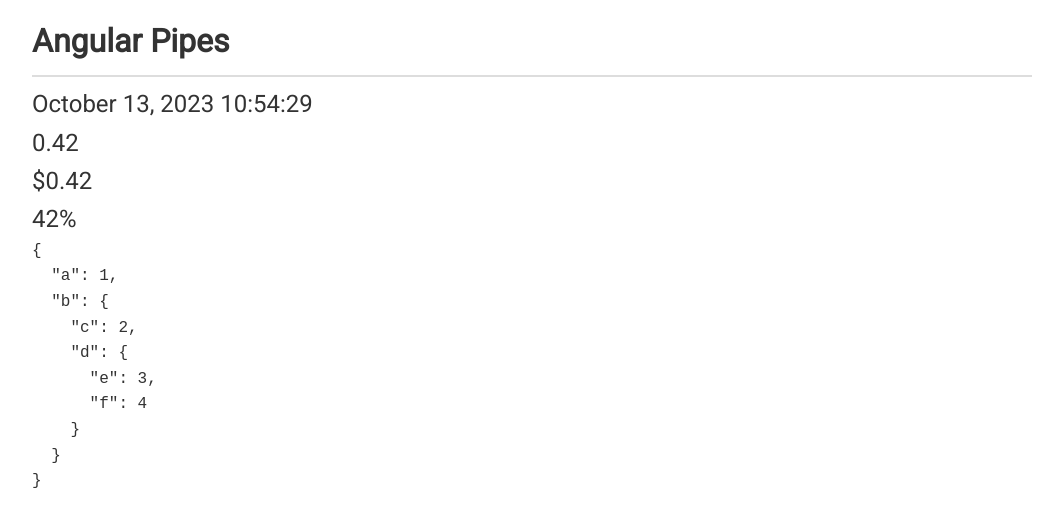
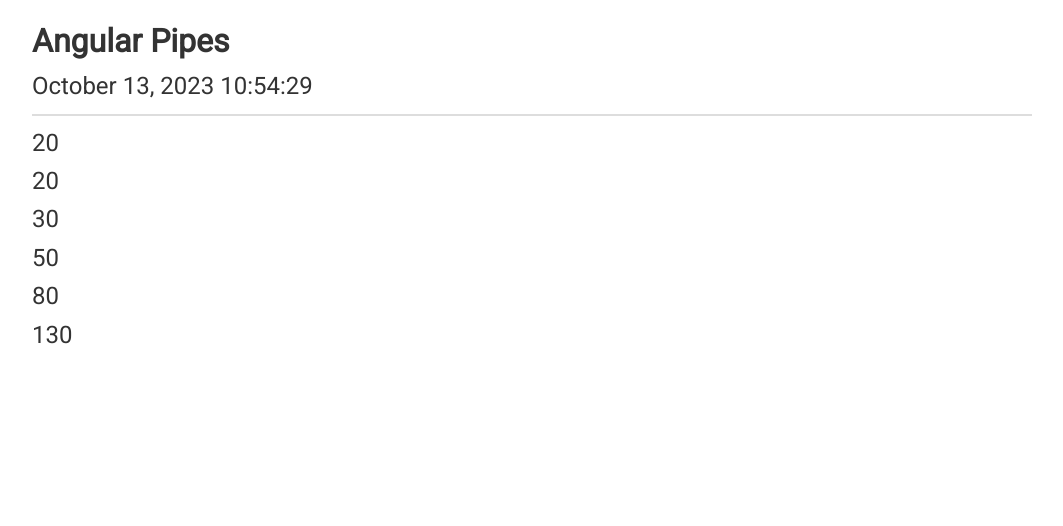
Before and after one commit to SSerg-dev/angular-basic-course, an Angular app: page / in a window 1280 px wide. Shown: the top 526 px of the page, without its empty margins (108-1171 px from the left). Built offline with nearby package versions, Linux system fonts and the light colour scheme.

Commit message:
lesson #5.6

```diff
--- a/src/app/app.component.html
+++ b/src/app/app.component.html
@@ -1,24 +1,13 @@
 <div class="container">
   <h1>Angular Pipes</h1>
-  <hr />
-  <!-- <p>
-    {{ e | number:'2.1-2' }}
-  </p>
-  <p>
-    {{ e | number:'1.0-0' }}
-  </p> -->
-  <!-- <p>
-    {{ str | uppercase | lowercase | titlecase }}
-  </p>
-  <p>{{ str | titlecase | slice : 1 : 5 }}</p>
-  <p>{{ str | titlecase | slice : 1 : -2 }}</p> -->
-
   <p>
     {{ date | date : "MMMM dd, yyyy hh:mm:ss" }}
   </p>
-
-  <p>{{ float }}</p>
-  <p>{{ float | currency }}</p>
-  <p>{{ float | percent : "2.0-0" }}</p>
-  <pre>{{ obj | json }}</pre>
+  <hr />
+  <p>{{ 10 | mult }}</p>
+  <p>{{ 10 | mult : 2 }}</p>
+  <p>{{ 10 | mult : 3 }}</p>
+  <p>{{ 10 | mult : 5 }}</p>
+  <p>{{ 10 | mult : 8 }}</p>
+  <p>{{ 10 | mult : 13 }}</p>
 </div>
--- a/src/app/app.component.ts
+++ b/src/app/app.component.ts
@@ -1,36 +1,28 @@
-import { Component, OnInit } from '@angular/core';
+import { Component, OnInit, OnDestroy } from '@angular/core';
 
 @Component({
   selector: 'app-root',
   templateUrl: './app.component.html',
   styleUrls: ['./app.component.scss'],
 })
-export class AppComponent implements OnInit {
-
-e: number = Math.E
-str: string = 'hello world'
-
-date: Date = new Date()
-
-float: number = 0.42
-
-obj = {
-  a: 1,
-  b: {
-    c: 2,
-    d: {
-      e: 3,
-      f: 4
-    }
-  }
-}
+export class AppComponent implements OnInit, OnDestroy {
+  date: Date = new Date()
+  private intervalDate: any = null
 
   constructor() {}
   // methods
   ngOnInit(): void {
-    setInterval(() => {
+   this.intervalDate = setInterval(() => {
       this.date = new Date()
     }, 1000)
   }
 
+  ngOnDestroy(): void {
+      console.log("🚀 ~ file: app.component.ts:21 ~ AppComponent ~ ngOnDestroy ~ ngOnDestroy:")
+      this.intervalDate = null
+
+  }
+
+
+
 }
--- a/src/app/app.module.ts
+++ b/src/app/app.module.ts
@@ -3,10 +3,12 @@ import { BrowserModule } from '@angular/platform-browser';
 
 import { AppComponent } from './app.component';
 import { FormsModule } from '@angular/forms';
+import { MultByPipe } from './pipes/mult-by.pipe';
 
 @NgModule({
   declarations: [
     AppComponent,
+    MultByPipe
   ],
   imports: [BrowserModule, FormsModule],
   providers: [],
--- /dev/null
+++ b/src/app/pipes/mult-by.pipe.ts
@@ -0,0 +1,10 @@
+import { Pipe, PipeTransform } from '@angular/core';
+
+@Pipe({
+  name: 'mult',
+})
+export class MultByPipe implements PipeTransform {
+  transform(value: number, pow: number = 2): number {
+    return value * pow;
+  }
+}
```
